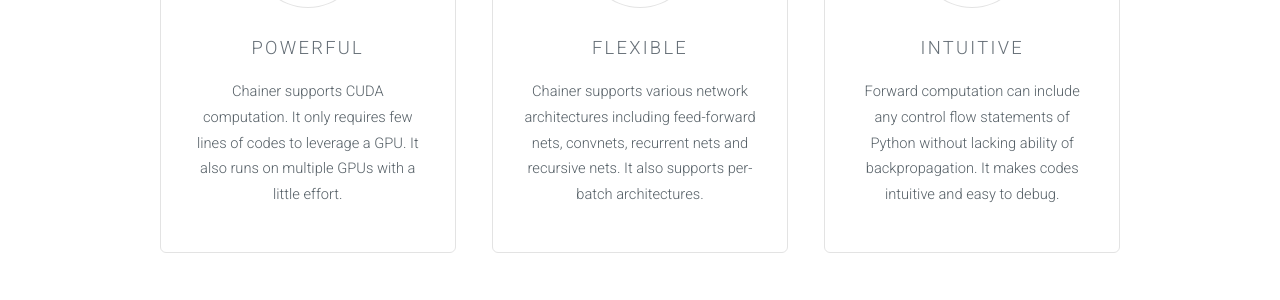
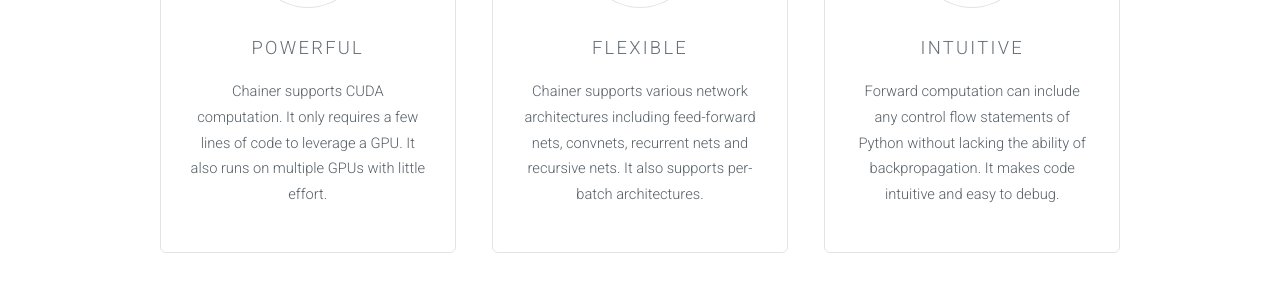
Before and after one commit to chainer/chainer.org, a Jekyll site: the page built from index.html, in a window 1280 px wide and 900 px high, scrolled down 701 px. Shown: the part 178-478 px from the top of the window. Built offline with Jekyll 4.4.1, drawn with Linux system fonts in a browser that asks for light colours; comment, search, counter and statistics services are not loaded.

Commit message:
fix english mistakes

```diff
--- a/index.html
+++ b/index.html
@@ -15,8 +15,8 @@
 	      					<h3>Powerful</h3>
 	      					<p>
                 				Chainer supports CUDA computation.
-				                It only requires few lines of codes to leverage a GPU.
-                				It also runs on multiple GPUs with a little effort.
+				                It only requires a few lines of code to leverage a GPU.
+                				It also runs on multiple GPUs with little effort.
               				</p>
 	    				</section>
 	  				</div>
@@ -34,7 +34,7 @@
 	      					<i class="icon fa-bolt major"></i>
 	      					<h3>Intuitive</h3>
 	      					<p>
-								Forward computation can include any control flow statements of Python without lacking ability of backpropagation. It makes codes intuitive and easy to debug.
+								Forward computation can include any control flow statements of Python without lacking the ability of backpropagation. It makes code intuitive and easy to debug.
               				</p>
 	    				</section>
 	  				</div>
```
